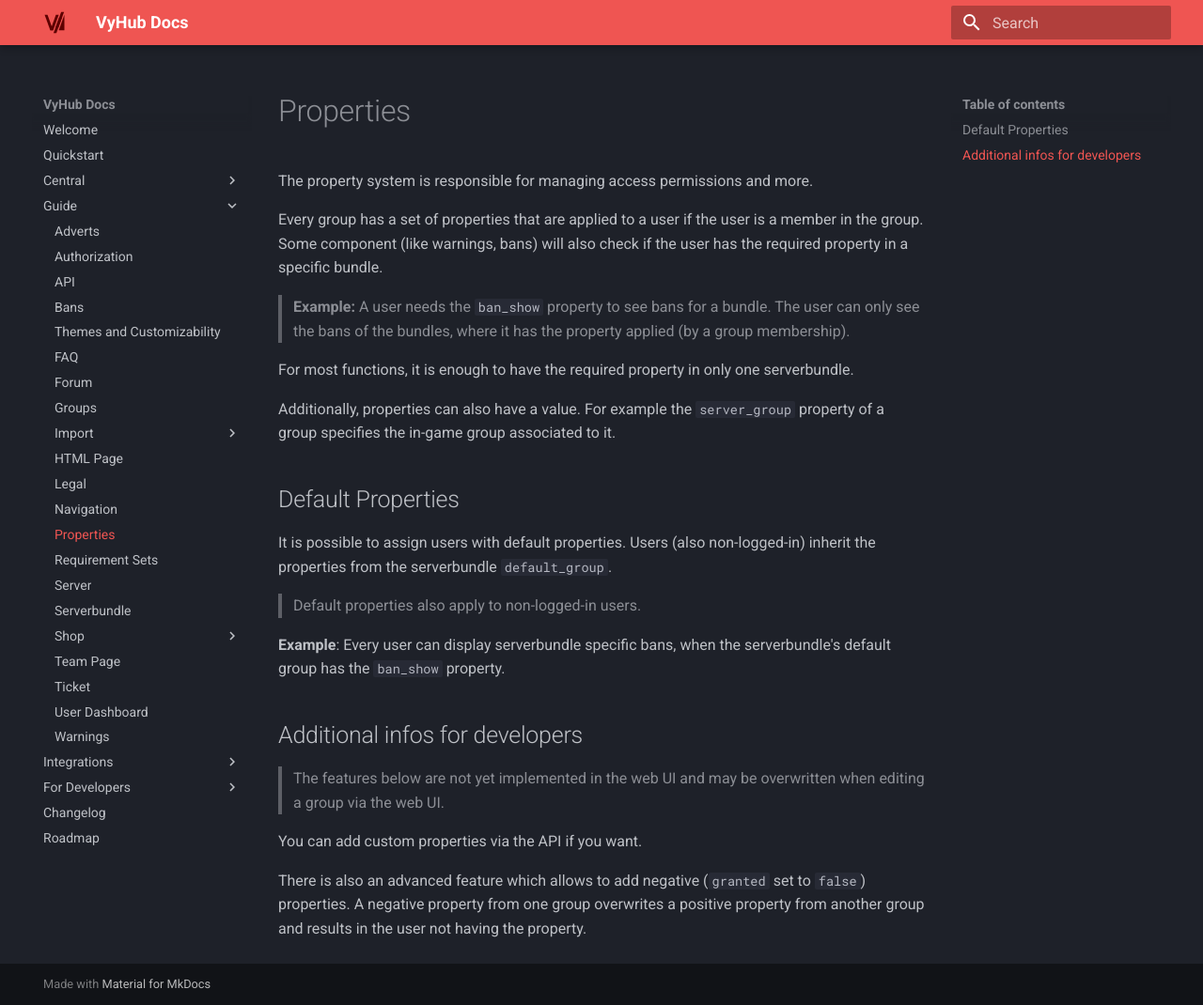
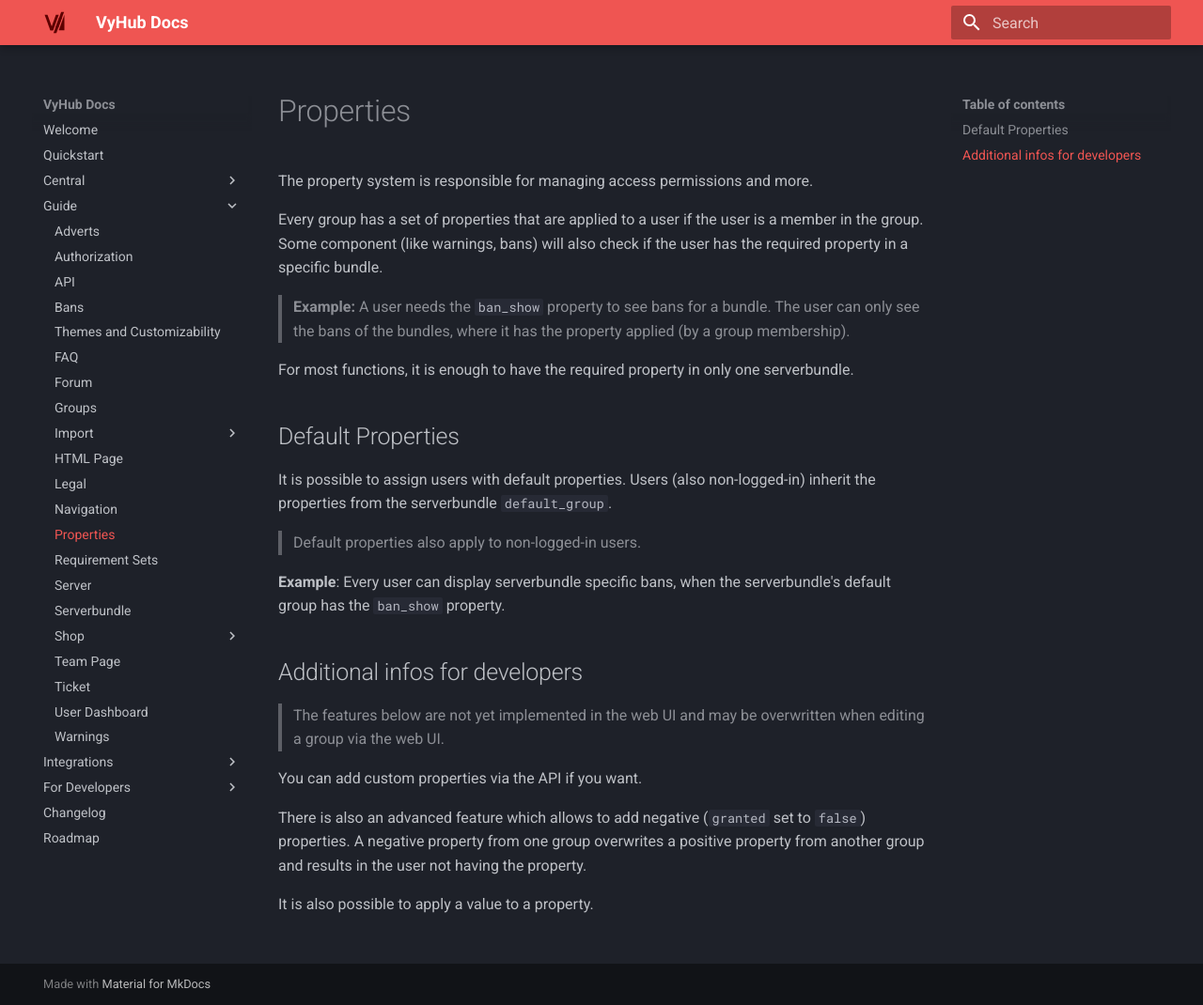
Before and after one commit to nyx-project/vyhub-documentation, an MkDocs documentation site: the page built from docs/guide/property.md, in a window 1280 px wide and 1070 px high. Shown: the whole window at 94% size. Built offline with MkDocs 1.6.1 and Material for MkDocs 9.7.7, drawn with Linux system fonts in a browser that asks for light colours; the version menu is left out.

Commit message:
Update property docs

```diff
--- a/docs/guide/property.md
+++ b/docs/guide/property.md
@@ -7,8 +7,6 @@ Every group has a set of properties that are applied to a user if the user is a
 > **Example:** A user needs the `ban_show` property to see bans for a bundle. The user can only see the bans of the bundles, where it has the property applied (by a group membership).
 
 For most functions, it is enough to have the required property in only one serverbundle.
-
-Additionally, properties can also have a value. For example the `server_group` property of a group specifies the in-game group associated to it.
 
 ## Default Properties
 
@@ -25,3 +23,5 @@ It is possible to assign users with default properties. Users (also non-logged-i
 You can add custom properties via the API if you want.
 
 There is also an advanced feature which allows to add negative (`granted` set to `false`) properties. A negative property from one group overwrites a positive property from another group and results in the user not having the property.
+
+It is also possible to apply a value to a property.
```
